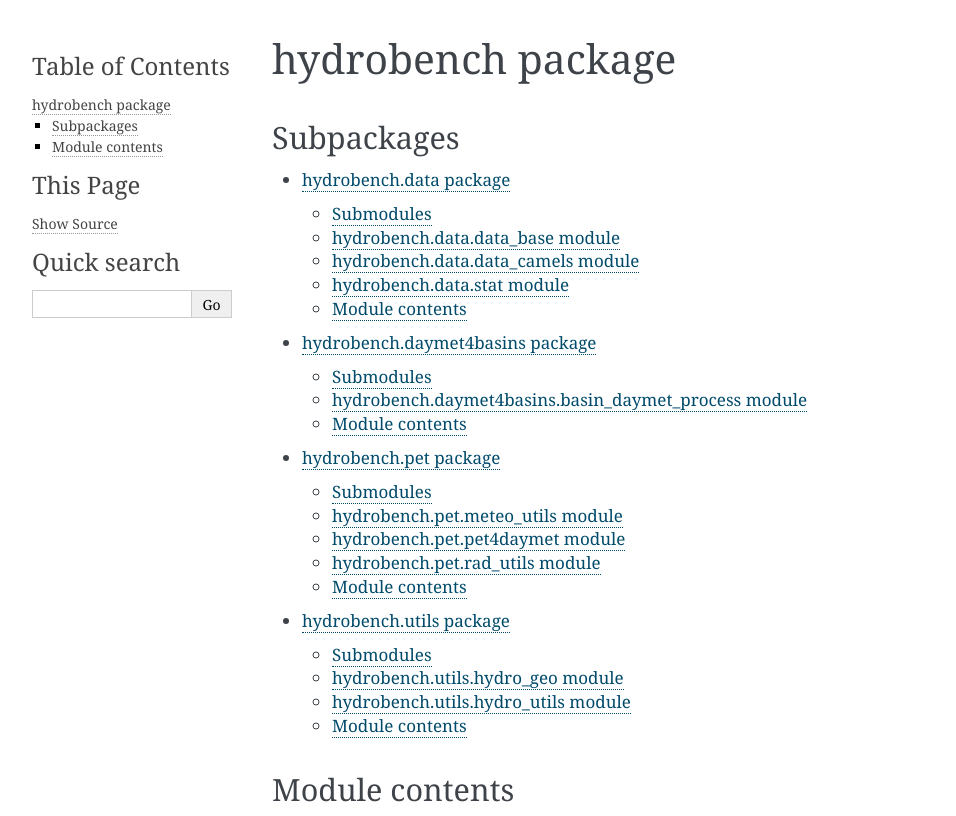
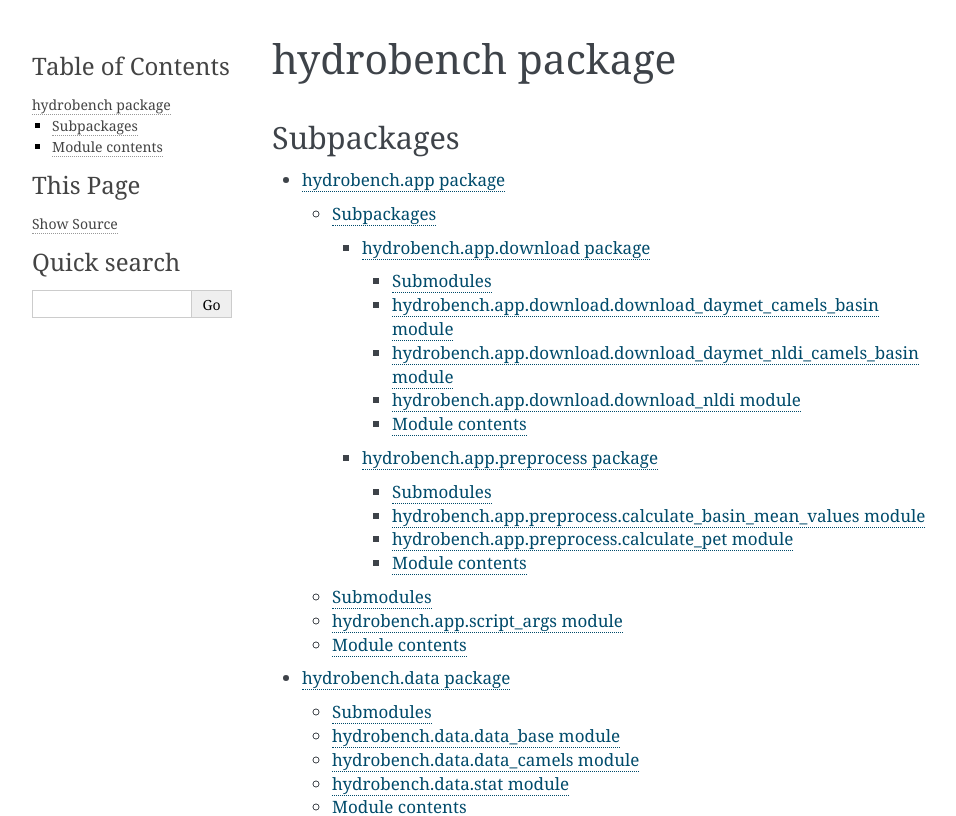
Before and after one commit to OuyangWenyu/hydrodataset, a Sphinx documentation site: the page built from docs/source/hydrobench.rst, in a window 1280 px wide, cut to the strip 0-816 px from the top of the page. Shown: the whole strip, without its empty margins (148-1104 px from the left). Built offline with Sphinx 7.4.7, drawn with Linux system fonts in a browser that asks for light colours.

Commit message:
check the boundary of downloaded data

```diff
--- /dev/null
+++ b/docs/source/hydrobench.app.download.rst
@@ -0,0 +1,37 @@
+hydrobench.app.download package
+===============================
+
+Submodules
+----------
+
+hydrobench.app.download.download\_daymet\_camels\_basin module
+--------------------------------------------------------------
+
+.. automodule:: hydrobench.app.download.download_daymet_camels_basin
+   :members:
+   :undoc-members:
+   :show-inheritance:
+
+hydrobench.app.download.download\_daymet\_nldi\_camels\_basin module
+--------------------------------------------------------------------
+
+.. automodule:: hydrobench.app.download.download_daymet_nldi_camels_basin
+   :members:
+   :undoc-members:
+   :show-inheritance:
+
+hydrobench.app.download.download\_nldi module
+---------------------------------------------
+
+.. automodule:: hydrobench.app.download.download_nldi
+   :members:
+   :undoc-members:
+   :show-inheritance:
+
+Module contents
+---------------
+
+.. automodule:: hydrobench.app.download
+   :members:
+   :undoc-members:
+   :show-inheritance:
--- /dev/null
+++ b/docs/source/hydrobench.app.preprocess.rst
@@ -0,0 +1,29 @@
+hydrobench.app.preprocess package
+=================================
+
+Submodules
+----------
+
+hydrobench.app.preprocess.calculate\_basin\_mean\_values module
+---------------------------------------------------------------
+
+.. automodule:: hydrobench.app.preprocess.calculate_basin_mean_values
+   :members:
+   :undoc-members:
+   :show-inheritance:
+
+hydrobench.app.preprocess.calculate\_pet module
+-----------------------------------------------
+
+.. automodule:: hydrobench.app.preprocess.calculate_pet
+   :members:
+   :undoc-members:
+   :show-inheritance:
+
+Module contents
+---------------
+
+.. automodule:: hydrobench.app.preprocess
+   :members:
+   :undoc-members:
+   :show-inheritance:
--- /dev/null
+++ b/docs/source/hydrobench.app.rst
@@ -0,0 +1,30 @@
+hydrobench.app package
+======================
+
+Subpackages
+-----------
+
+.. toctree::
+   :maxdepth: 4
+
+   hydrobench.app.download
+   hydrobench.app.preprocess
+
+Submodules
+----------
+
+hydrobench.app.script\_args module
+----------------------------------
+
+.. automodule:: hydrobench.app.script_args
+   :members:
+   :undoc-members:
+   :show-inheritance:
+
+Module contents
+---------------
+
+.. automodule:: hydrobench.app
+   :members:
+   :undoc-members:
+   :show-inheritance:
--- a/docs/source/hydrobench.rst
+++ b/docs/source/hydrobench.rst
@@ -7,6 +7,7 @@ Subpackages
 .. toctree::
    :maxdepth: 4
 
+   hydrobench.app
    hydrobench.data
    hydrobench.daymet4basins
    hydrobench.pet
```
Also changed, not shown: 3 other files.
